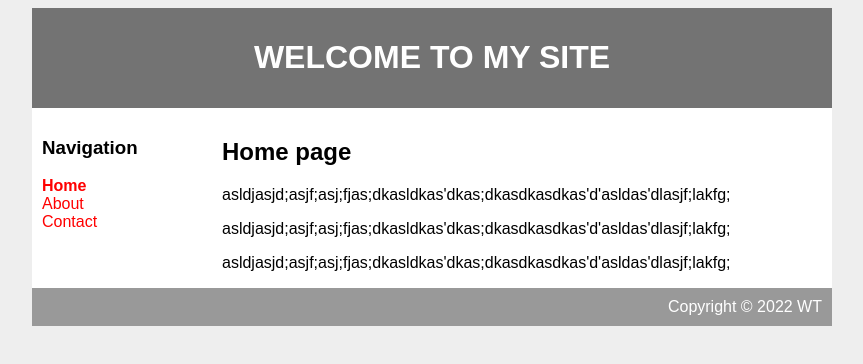
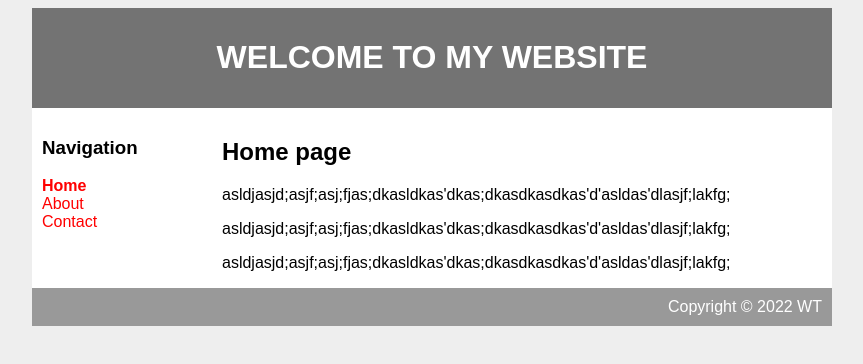
Before and after one commit to WillieTay/Hi, a plain HTML site: page index.html in a window 1280 px wide. Shown: the whole page, without its empty margins (208-1071 px from the left). Drawn offline with Linux system fonts and the light colour scheme.

Commit message:
Update index.html

```diff
--- a/index.html
+++ b/index.html
@@ -6,7 +6,7 @@
 	<body>
 		<div id="container">
 			<div id="header">
-				<h1>WELCOME TO MY SITE</h1>
+				<h1>WELCOME TO MY WEBSITE</h1>
 			</div>
 			<div id="content">
 				<div id="nav">
```
